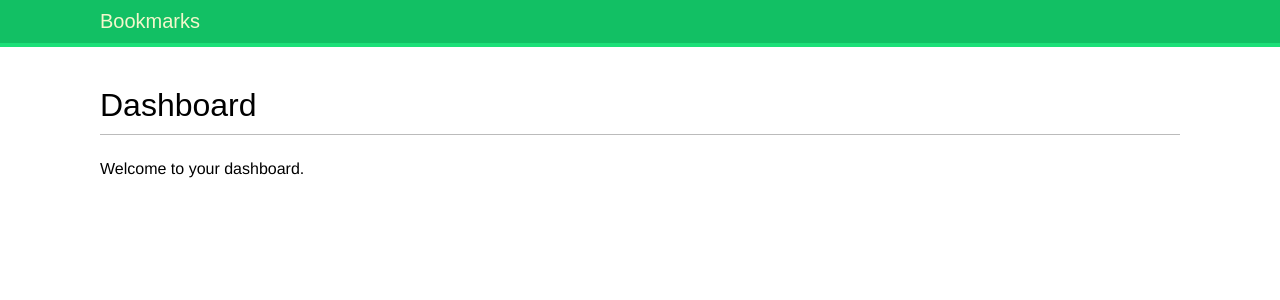
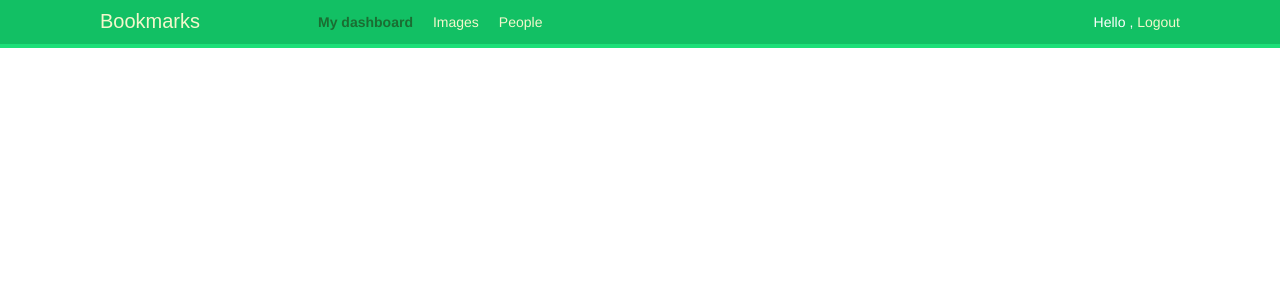
Before and after one commit to AmirMohammadKargar/Bookmark-Django, a Django app: page /account/ in a window 1280 px wide. Shown: the top 300 px of the page. Run offline with Django 3.2, Linux system fonts and the light colour scheme; a user stored in the database is signed in; some web fonts are replaced.

Commit message:
Edit base.html file .

```diff
--- a/account/templates/base.html
+++ b/account/templates/base.html
@@ -9,7 +9,26 @@
   <body>
     <div id="header">
       <span class="logo">Bookmarks</span>
+      {% if request.user.is_authenticated %}
+      <ul class="menu">
+        <li {% if section == "dashboard" %}class="selected" {% endif %}>
+          <a href="{% url 'dashboard' %}">My dashboard</a>
+        </li>
+        <li {% if section == "images" %}class="selected" {% endif %}>
+          <a href="#">Images</a>
+        </li>
+        <li {% if section == "people" %}class="selected" {% endif %}>
+          <a href="#">People</a>
+        </li>
+      </ul>
+      {% endif %}
+      <span class="user">
+        {% if request.user.is_authenticated %}
+        Hello {{ request.user.first_name }},
+        <a href="{% url 'logout' %}">Logout</a>
+        {% else %}
+        <a href="{% url 'login' %}">Log-in</a>
+        {% endif %}
+      </span>
     </div>
-    <div id="content">{% block content %} {% endblock %}</div>
-  </body>
 </html>
```
